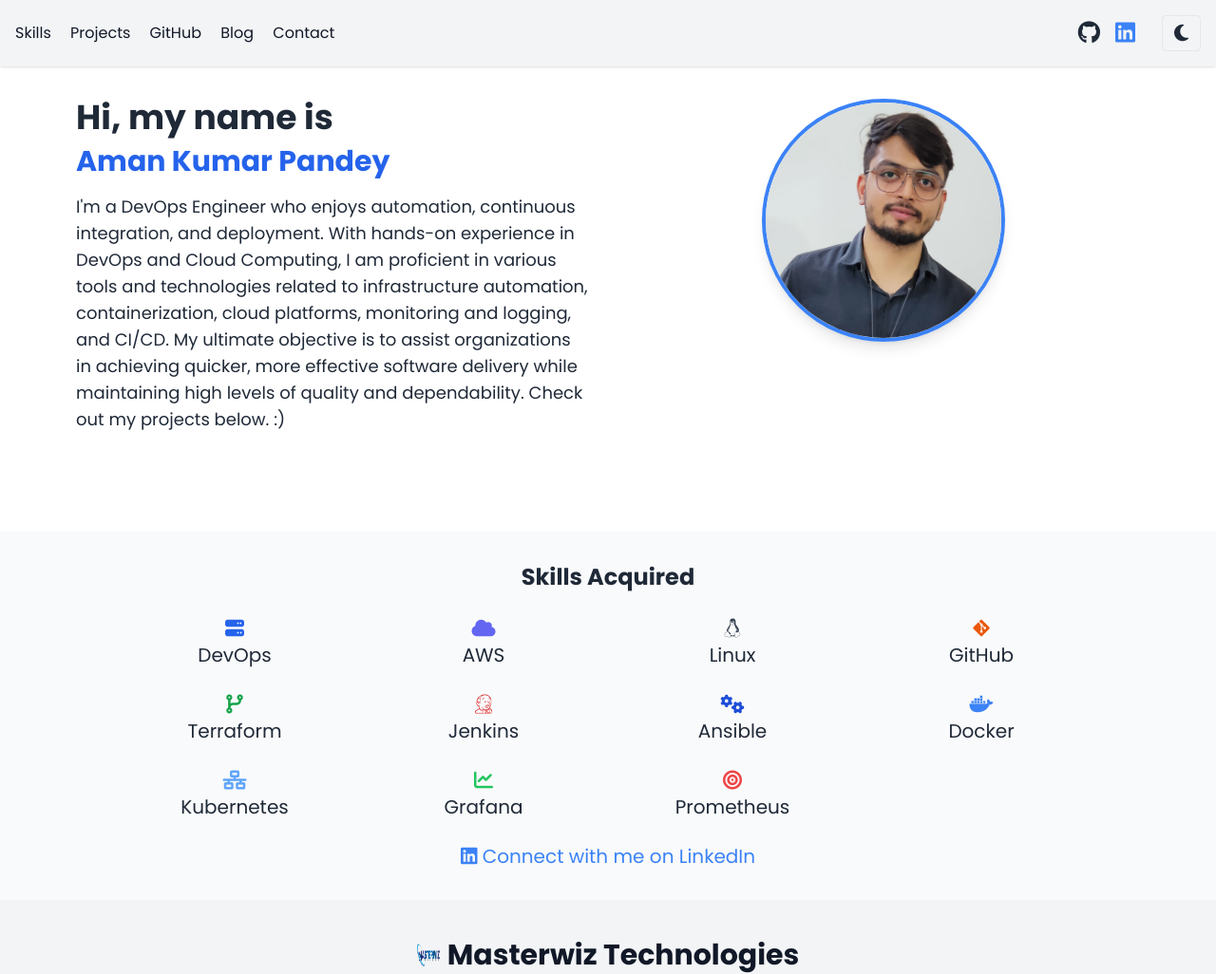
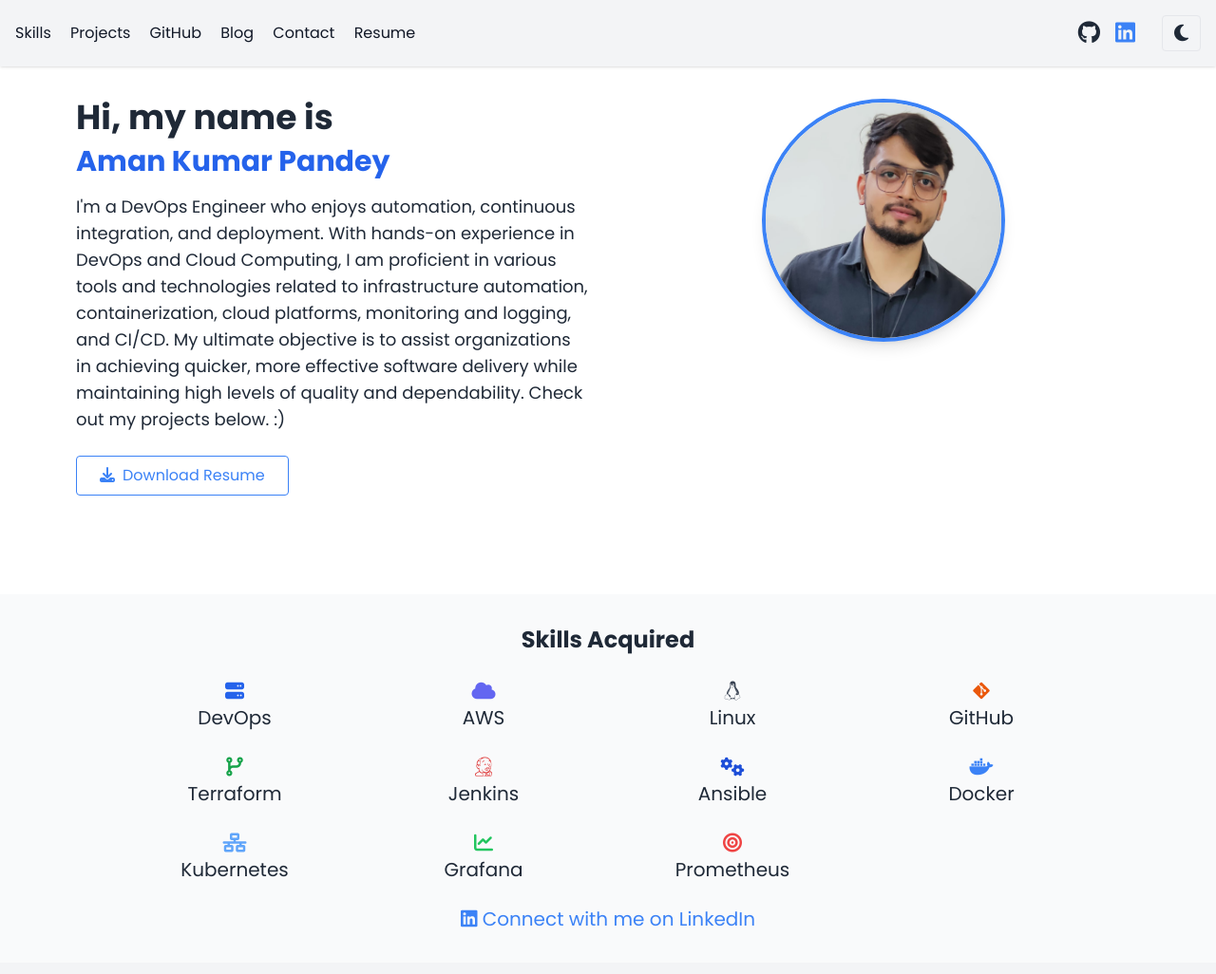
Before and after one commit to amanpandey13/portfolio, a Flask app: page / in a window 1280 px wide. Shown: the top 1026 px of the page at 95% size. Run offline with Flask 3, Linux system fonts and the light colour scheme; some libraries are stand-ins or nearby versions.

Commit message:
add resume section and also add download-resume section on portfolio

```diff
--- a/templates/index.html
+++ b/templates/index.html
@@ -42,6 +42,7 @@
 
     <a href="#blog" class="text-gray-900 dark:text-white hover:underline">Blog</a>
     <a href="#contact" class="text-gray-900 dark:text-white hover:underline">Contact</a>
+    <a href="{{ url_for('static', filename='Aman Pandey_3+ Years_AWS_DevOps_Resume.pdf') }}" target="_blank" class="text-gray-900 dark:text-white hover:underline">Resume</a>
 
   </nav>
   <div class="flex gap-4 items-center">
@@ -65,7 +66,16 @@
         <h1 class="text-4xl font-bold">Hi, my name is</h1>
         <h2 class="text-3xl font-bold text-blue-600 mt-2">Aman Kumar Pandey</h2>
         <p class="mt-4 text-lg">
+
           I'm a DevOps Engineer who enjoys automation, continuous integration, and deployment. With hands-on experience in DevOps and Cloud Computing, I am proficient in various tools and technologies related to infrastructure automation, containerization, cloud platforms, monitoring and logging, and CI/CD. My ultimate objective is to assist organizations in achieving quicker, more effective software delivery while maintaining high levels of quality and dependability. Check out my projects below. :)
+
+          <div class="mt-6">
+            <a href="{{ url_for('static', filename='Aman Pandey_3+ Years_AWS_DevOps_Resume.pdf') }}" target="_blank"
+               class="inline-block px-6 py-2 border border-blue-500 text-blue-500 dark:text-white dark:border-white rounded hover:bg-blue-500 hover:text-white transition duration-300">
+              <i class="fas fa-download mr-2"></i>Download Resume
+            </a>
+          </div>
+
         </p>
       </div>
 
@@ -302,6 +312,10 @@
   </div>
 </section>
 
+<!-- Resume Section -->
+
+
+
 
   <!-- Blog Section -->
 
```
Also changed, not shown: 1 other file.
